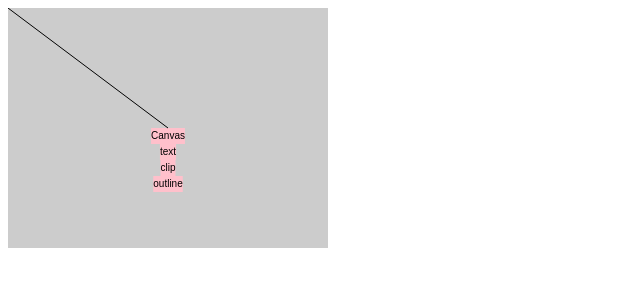
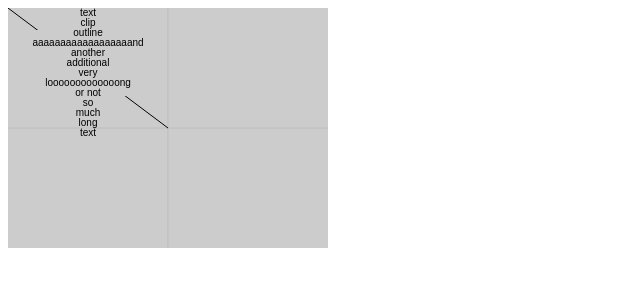
Before and after one commit to i-demidov-parc/canvas_text_clip_outline, a plain HTML site: page index.html in a window 1280 px wide. Shown: the whole page, without its empty margins (0-640 px from the left). Drawn offline with Linux system fonts and the light colour scheme.

Commit message:
Реализовал логику разрыва отрисованной линии вокруг многострочной подписи.

```diff
--- a/index.html
+++ b/index.html
@@ -14,11 +14,13 @@
                 var canvasX = canvas.offsetLeft;
                 var canvasY = canvas.offsetTop;
                 var fontSize = parseInt(ctx.font.match(/\d+/), 10);
-                var lineHeight = fontSize * 1.6;
-                var text = 'Canvas text clip outline';
+                var lineHeight = fontSize * 1;
+                var text = 'Canvas text clip outline aaaaaaaaaaaaaaaaaand another additional very looooooooooooong or not so much long text';
                 var maxStringWidth = 30;
-                var padding = 0;
+                var padding = 8;
                 var textArr = text.split(' ');
+                var verticalHeight = 0;
+                var verticalHalfHeight;
 
                 for (var i = 0, current, next, str; i < textArr.length; i++) {
                     next = textArr[i + 1];
@@ -35,73 +37,82 @@
                     }
                 }
 
-                var verticalHeight = 0;
-                var verticalHalfHeight;
-
                 (function () {
                     for (var i = 0, imax = textArr.length; i < imax; i++) {
                         verticalHeight += lineHeight;
                     }
                 })();
 
-                verticalHalfHeight = 0; // verticalHeight / 2;
+                verticalHalfHeight = verticalHeight / 2;
 
                 draw(canvas.width / 2, canvas.height / 2);
 
-                canvas.onmousedown = function (e) {
+                document.onmousedown = function (e) {
                     dragging = true;
-                    canvas.onmousemove(e);
+                    document.onmousemove(e);
                 };
 
-                canvas.onmousemove = function (e) {
+                document.onmousemove = function (e) {
                     if (dragging) {
                         draw(e.pageX - canvasX, e.pageY - canvasY);
                     }
                 };
 
-                canvas.onmouseup = function () {
+                document.onmouseup = function () {
                     dragging = false;
                 };
 
-                function getOutineRects (lineX, lineY) {
-                    var textWidth, w, h, x, y;
+                function getOutlineRects (lineX, lineY) {
+                    var textWidth;
                     var rects = [];
+                    var currentRect, prevRect;
+                    var overPositionDiff;
 
                     for (var i = 0, imax = textArr.length; i < imax; i++) {
                         textWidth = ctx.measureText(textArr[i]).width;
-                        w = textWidth + padding * 2;
-                        h = lineHeight + padding * 2;
-                        x = lineX - w / 2;
-                        y = lineY + lineHeight * i - verticalHalfHeight;
 
-                        rects.push({
-                            w: w,
-                            h: h,
-                            x: x,
-                            y: y
-                        });
+                        prevRect = currentRect;
+                        currentRect = {};
+
+                        currentRect.w = textWidth + padding * 2;
+                        currentRect.h = lineHeight + padding * 2;
+                        currentRect.x = lineX - currentRect.w / 2;
+                        currentRect.y = lineY + lineHeight * i - padding - verticalHalfHeight;
+
+                        overPositionDiff = prevRect ? prevRect.y + prevRect.h - currentRect.y : 0;
+
+                        if (overPositionDiff > 0) {
+                            if (prevRect.w > currentRect.w) {
+                                currentRect.y += overPositionDiff;
+                                currentRect.h -= overPositionDiff;
+                            } else {
+                                prevRect.h -= overPositionDiff;
+                            }
+                        }
+
+                        rects.push(currentRect);
                     }
 
                     return rects;
                 }
 
                 function draw (lineX, lineY) {
-                    var outlineRects = getOutineRects(lineX, lineY);
+                    var outlineRects = getOutlineRects(lineX / 2, lineY / 2);
 
                     drawBackgound();
 
-                    drawOutline(outlineRects);
+                    // drawOutline(outlineRects);
 
                     ctx.save();
 
                     // drawClipSectors(outlineRects);
-                    // clipOutline(outlineRects);
+                    clipOutline(outlineRects);
 
                     darawLine(lineX, lineY);
 
                     ctx.restore();
 
-                    drawText(lineX, lineY);
+                    drawText(lineX / 2, lineY / 2);
                 }
 
                 function drawText (lineX, lineY) {
@@ -137,23 +148,27 @@
                 function drawBackgound () {
                     ctx.beginPath();
                     ctx.fillStyle = '#ccc';
+                    ctx.fillRect(0, 0, canvas.width, canvas.height);
+
                     ctx.beginPath();
-                    ctx.fillRect(0, 0, canvas.width, canvas.height);
+                    ctx.strokeStyle = '#bfbcbc';
+                    ctx.moveTo(canvas.width / 2, 0);
+                    ctx.lineTo(canvas.width / 2, canvas.height);
+                    ctx.moveTo(0, canvas.height / 2);
+                    ctx.lineTo(canvas.width, canvas.height / 2);
+                    ctx.stroke();
                 }
 
                 function drawClipSectors (outlineRects) {
                     var colors = [
                         'blue',
                         'green',
+                        'purple',
                         'orange',
-                        'purple',
                         'aqua',
-                        'blue',
-                        'green',
-                        'orange',
-                        'purple',
-                        'aqua',
+                        'indianred',
                     ];
+                    var colorIndex = 0;
                     var firstRect = outlineRects[0];
                     var lastRect = outlineRects[outlineRects.length - 1];
                     var rect;
@@ -164,13 +179,19 @@
                     ctx.fillRect(0, 0, canvas.width, firstRect.y);
 
                     for (var i = 0, imax = outlineRects.length; i < imax; i++) {
+                        if (!colors[colorIndex]) {
+                            colorIndex = 0;
+                        }
+
                         rect = outlineRects[i];
 
-                        ctx.fillStyle = colors[i*2];
+                        ctx.fillStyle = colors[colorIndex];
                         ctx.fillRect(0, rect.y, rect.x, rect.h);
 
-                        ctx.fillStyle = colors[i*2 + 1];
+                        ctx.fillStyle = colors[colorIndex + 1];
                         ctx.fillRect(rect.x + rect.w, rect.y, canvas.width - rect.x - rect.w, rect.h);
+
+                        colorIndex += 2;
                     }
 
                     ctx.fillStyle = 'yellow';
```
